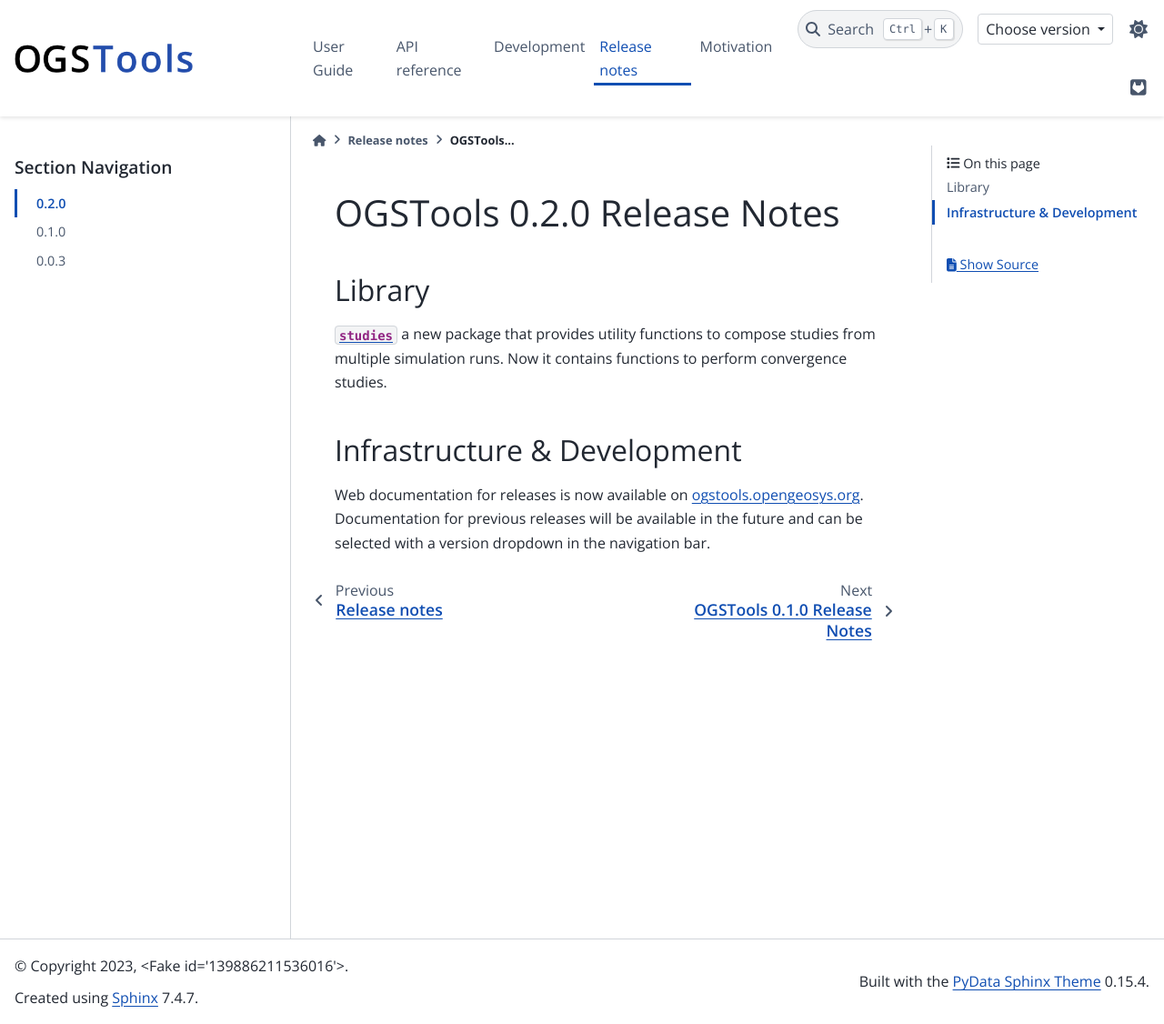
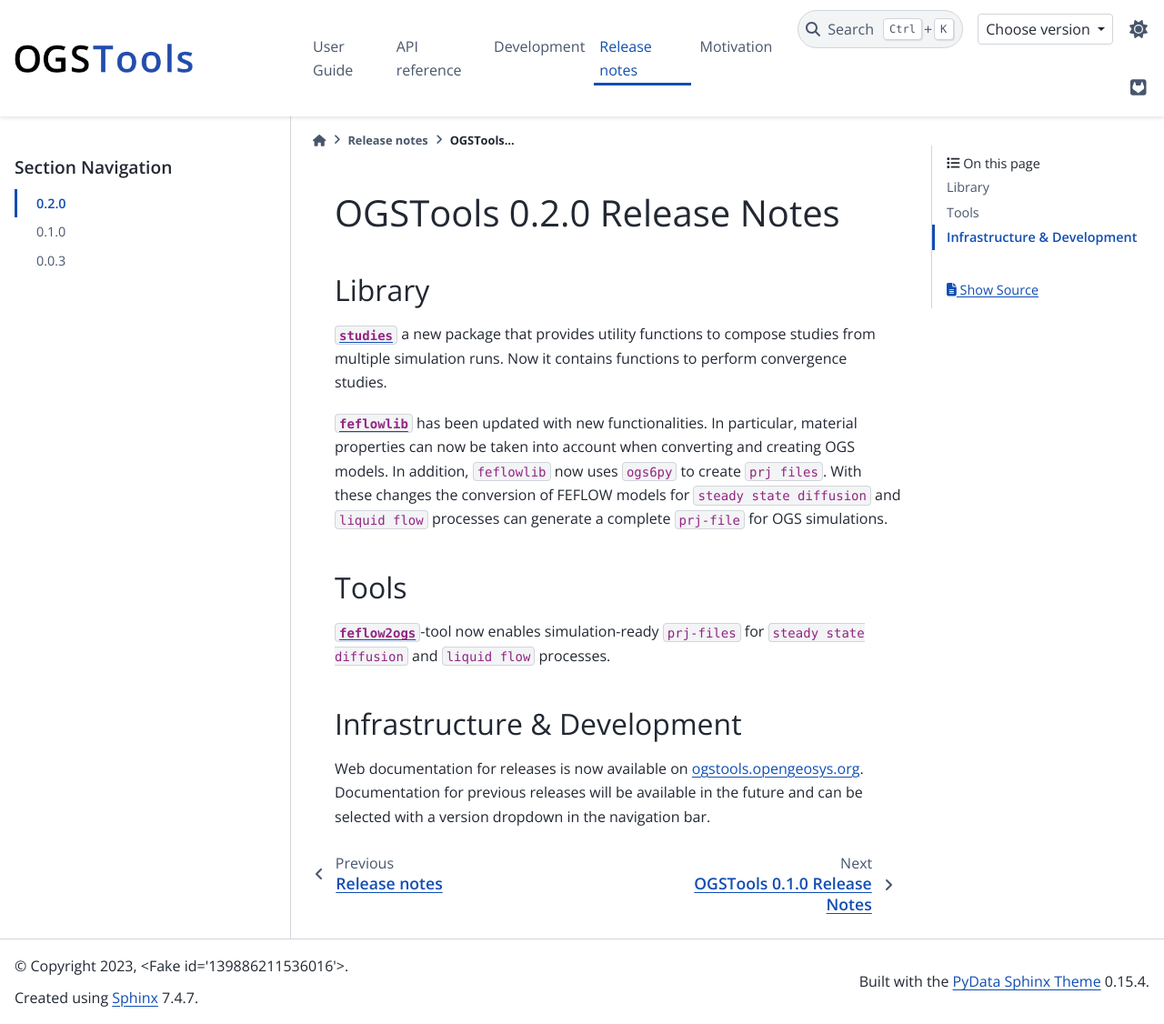
Before and after one commit to ufz/ogstools, a Sphinx documentation site: the page built from docs/releases/ogstools-0.2.0.md, in a window 1280 px wide and 1126 px high. Shown: the whole window at 91% size. Built offline with Sphinx 7.4.7 and the PyData theme 0.15.4, drawn with Linux system fonts in a browser that asks for light colours; pages that are not in the unit, such as notebooks, are missing from menus; the version number could not be read and is left out; comment, search, counter and statistics services are not loaded.

Commit message:
release note feflowlib

```diff
--- a/docs/releases/ogstools-0.2.0.md
+++ b/docs/releases/ogstools-0.2.0.md
@@ -5,6 +5,15 @@
 [`studies`](../user-guide/studies.md) a new package that provides utility functions to compose studies from multiple simulation
 runs. Now it contains functions to perform convergence studies.
 
+[`feflowlib`](../user-guide/feflowlib.md) has been updated with new functionalities.
+In particular, material properties can now be taken into account when converting and creating OGS models.
+In addition, `feflowlib` now uses `ogs6py` to create `prj files`.
+With these changes the conversion of FEFLOW models for `steady state diffusion` and `liquid flow` processes can generate a complete `prj-file` for OGS simulations.
+
+## Tools
+
+[`feflow2ogs`](../user-guide/feflowlib.md)-tool now enables simulation-ready `prj-files` for `steady state diffusion` and `liquid flow` processes.
+
 ## Infrastructure & Development
 
 Web documentation for releases is now available on [ogstools.opengeosys.org](https://ogstools.opengeosys.org). Documentation for previous releases will be available in the future and can be selected with a version dropdown in the navigation bar.
```
